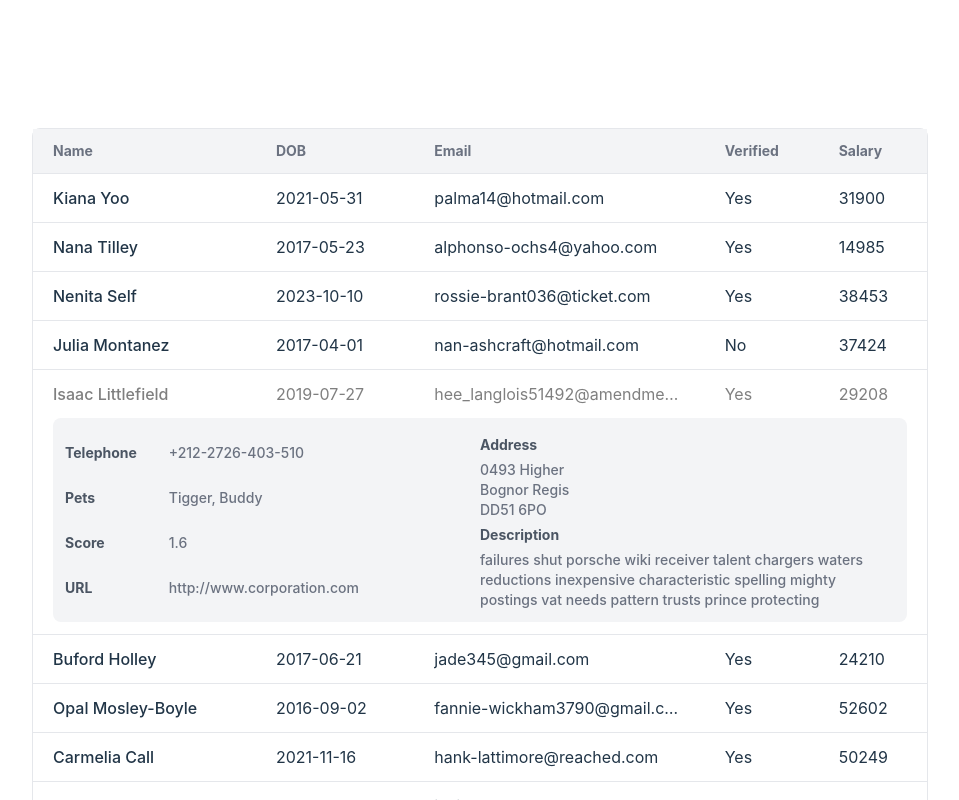
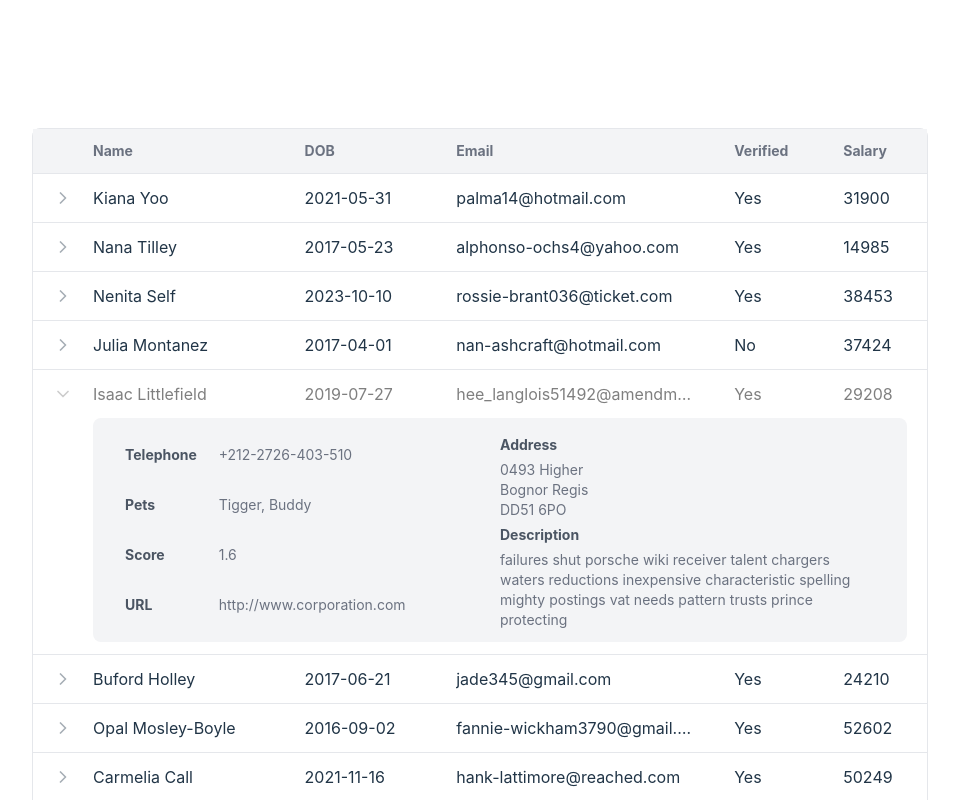
Before and after one commit to henryzt/people-data-table, a React (Vite) app: page / in a window 1280 px wide. Both pictures are taken after a click on the element 640 px from the left and 394 px from the top of the page. Shown: the top 800 px of the page, without its empty margins (160-1119 px from the left). Built offline with nearby package versions, Linux system fonts and the light colour scheme.

Commit message:
feat: add arrow

```diff
--- a/package.json
+++ b/package.json
@@ -10,6 +10,7 @@
     "preview": "vite preview"
   },
   "dependencies": {
+    "lucide-react": "^0.358.0",
     "react": "^18.2.0",
     "react-dom": "^18.2.0"
   },
--- a/src/components/DataTable.tsx
+++ b/src/components/DataTable.tsx
@@ -1,5 +1,6 @@
 import { Fragment, useState } from "react";
 import "./DataTable.css";
+import { ChevronDown, ChevronRight } from "lucide-react";
 
 interface PersonRecord {
   _id: string;
@@ -42,6 +43,7 @@ const DataTable = ({ data }: DataTableProps) => {
         <table className="data-table">
           <thead className="border-b">
             <tr>
+              <th></th>
               <th>Name</th>
               <th>DOB</th>
               <th>Email</th>
@@ -58,6 +60,9 @@ const DataTable = ({ data }: DataTableProps) => {
                     className={`cursor-pointer ${isSelected ? "selected border-none" : "tr-hover"}`}
                     onClick={() => setSelectedRow(isSelected ? undefined : person._id)}
                   >
+                    <td className="w-5 !pr-0 opacity-40">
+                      {isSelected ? <ChevronDown size={20} /> : <ChevronRight size={20} />}
+                    </td>
                     <td>{person.name}</td>
                     <td>{person.dob}</td>
                     <td>{person.email}</td>
@@ -99,8 +104,9 @@ const DataTable = ({ data }: DataTableProps) => {
 const DetailRow = ({ person }: { person: PersonRecord }) => {
   return (
     <tr>
+      <td></td>
       <td colSpan={5} className="!pt-0">
-        <div className="grid grid-cols-2 whitespace-normal bg-gray-100 p-3 rounded-lg">
+        <div className="grid grid-cols-2 whitespace-normal bg-gray-100 py-3 px-8 rounded-lg">
           <div className="grid grid-cols-4 items-center">
             <div className="info-title">Telephone</div>
             <div className="info-body">{person.telephone}</div>
```
Also changed, not shown: 1 other file (tests, documents, lock files or other folders).
